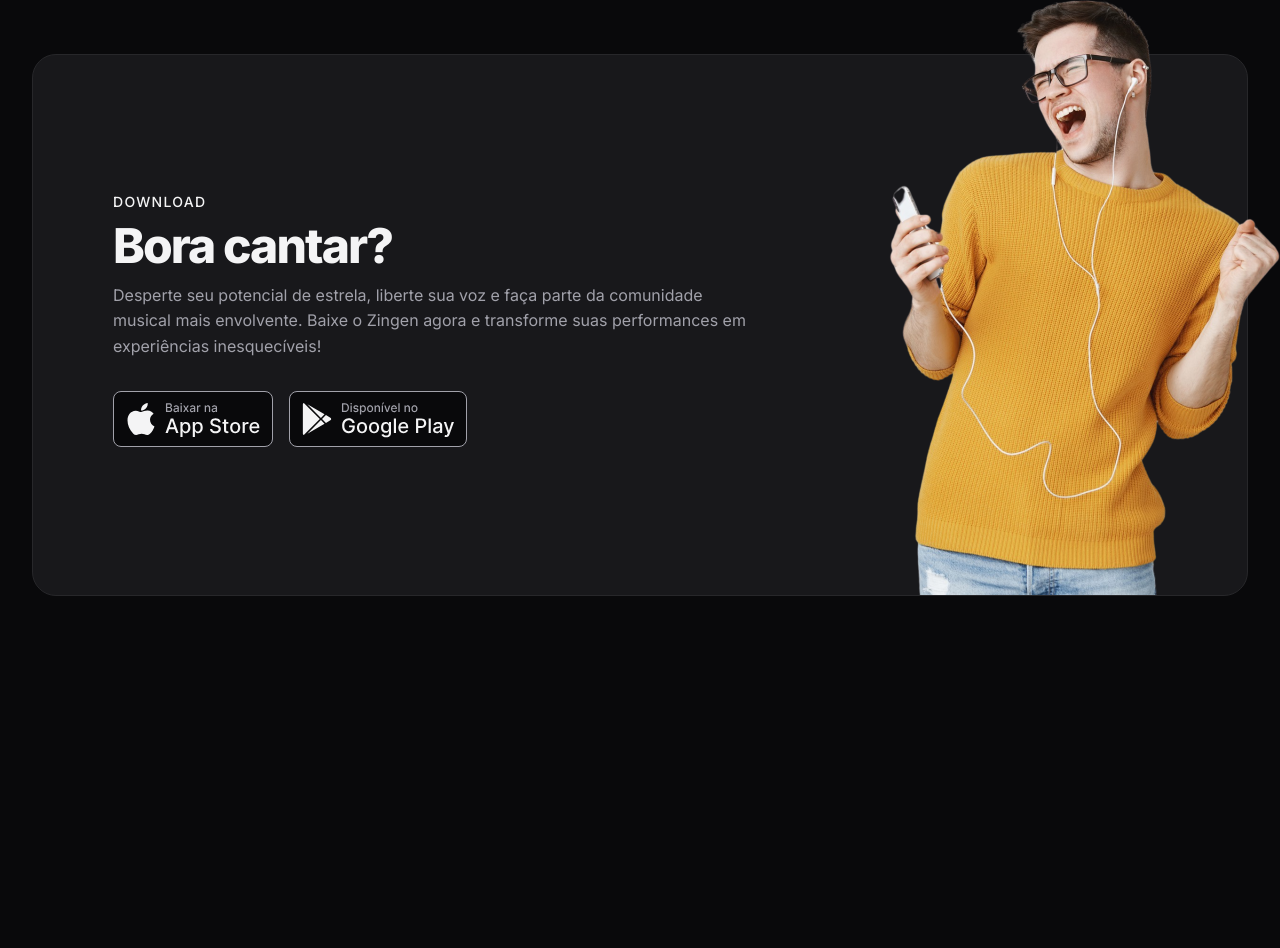
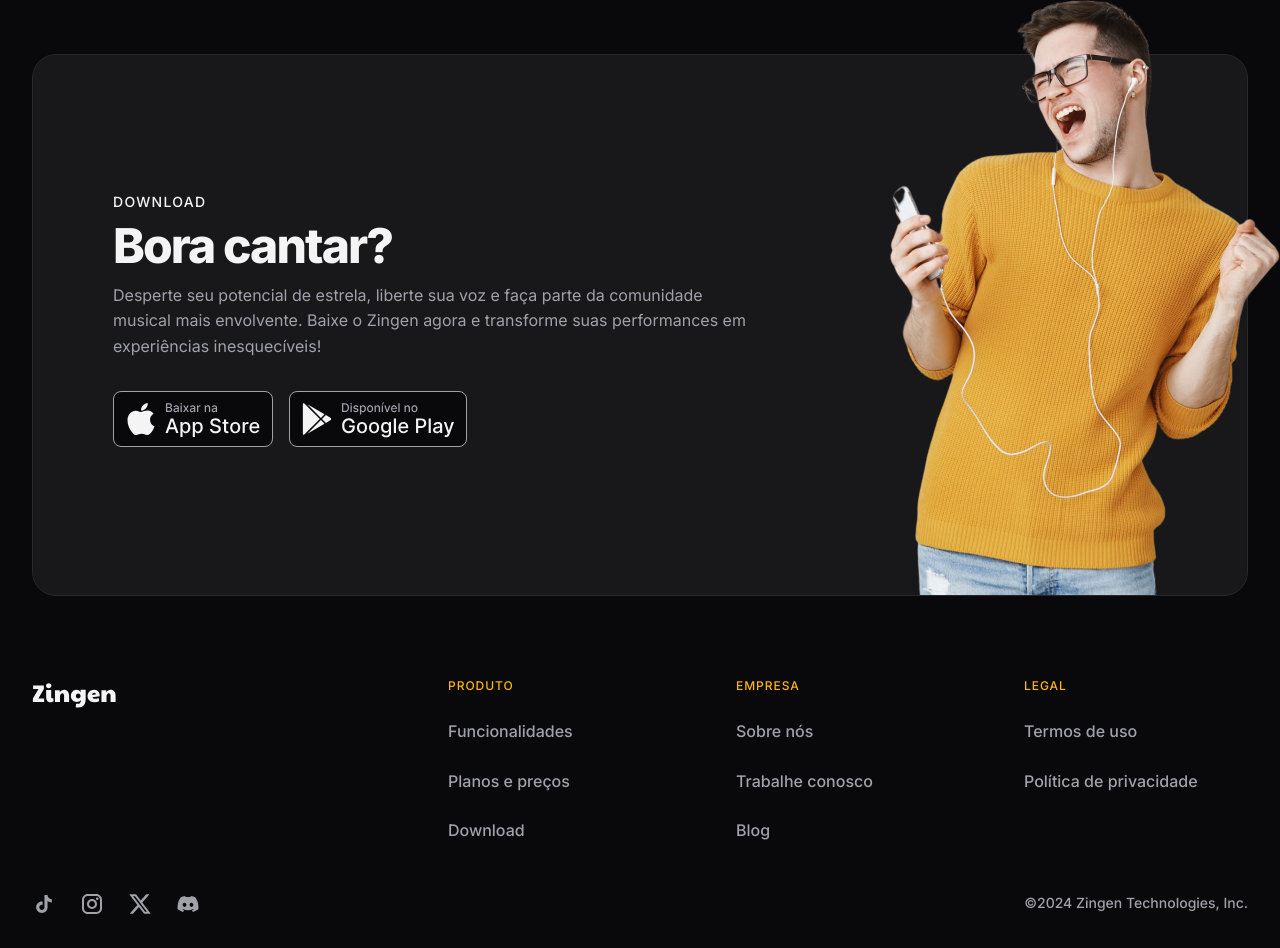
Before and after one commit to gabriel-lima258/Responsive---Zingen, a plain HTML site: page index.html in a window 1280 px wide. Shown: the part 3391-4339 px from the top of the page. Before the commit the page ends 3987 px from the top, so only its background shows below. Drawn offline with Linux system fonts and the light colour scheme.

Commit message:
footer and project zingen done

```diff
--- a/index.html
+++ b/index.html
@@ -181,11 +181,65 @@
           </a>
         </div>
 
-          <img src="/assets/images/rapaz-ouvindo-musica-com-fones-de-ouvido-e-cantando-no-aplicativo-de-karaoke-removebg 1.png" alt="">
-
-
+        <img src="/assets/images/rapaz-ouvindo-musica-com-fones-de-ouvido-e-cantando-no-aplicativo-de-karaoke-removebg 1.png" alt="">
       </div>
     </div>
   </section>
+
+  <footer>
+    <div class="container py-xl grid">
+      <section class="grid top">
+        <img src="assets/icons/Logo.svg" alt="logo zingen">
+
+      <nav class="even-columns">
+        <ul role="list" class="grid gap-1.5">
+          <li class="title">Produto</li>
+          <li>
+            <a href="#features">Funcionalidades</a>
+          </li>
+          <li>
+            <a href="#pricing">Planos e preços</a>
+          </li>
+          <li>
+            <a href="#download">Download</a>
+          </li>
+        </ul>
+
+        <ul role="list" class="grid gap-1.5">
+          <li class="title">Empresa</li>
+          <li>
+            <a href="#">Sobre nós</a>
+          </li>
+          <li>
+            <a href="#">Trabalhe conosco</a>
+          </li>
+          <li>
+            <a href="#">Blog</a>
+          </li>
+        </ul>
+
+        <ul role="list" class="grid gap-1.5">
+          <li class="title">Legal</li>
+          <li>
+            <a href="#">Termos de uso</a>
+          </li>
+          <li>
+            <a href="#">Política de privacidade</a>
+          </li>
+        </ul>
+      </nav>
+      </section>
+
+      <section class="bottom flex gap-1.5">
+        <div class="flex gap-1.5">
+          <a href="#" class="social" aria-label="tiktok"></a>
+          <a href="#" class="social" aria-label="instagram"></a>
+          <a href="#" class="social" aria-label="twitter"></a>
+          <a href="#" class="social" aria-label="discord"></a>
+        </div>
+        <span class="copy">©2024 Zingen Technologies, Inc.</span>
+      </section>
+    </div>
+  </footer>
 </body>
 </html>
--- /dev/null
+++ b/styles/footer.css
@@ -0,0 +1,60 @@
+footer {
+  color: var(--text-color-secondary);
+  font-weight: var(--fw-md);
+
+  & .container {
+    padding-inline: 3rem;
+  }
+
+  & .container,
+  & .top {
+    gap: 3rem;
+  }
+
+  & nav.even-columns {
+    gap: 4rem;
+  }
+
+
+  & .top ul {
+    align-content: start;
+  }
+
+  & .title {
+    font-size: 0.75rem;
+    letter-spacing: 0.08em;
+    text-transform: uppercase;
+    color: rgb(255, 183, 0);
+  }
+
+  & .bottom {
+    flex-wrap: wrap;
+
+    & > div {
+      margin-right: auto;
+    }
+
+    & span {
+      font-size: .875rem;
+    }
+  }
+
+  @media (width >= 80em) {
+    .container {
+      padding-inline: 0;
+      padding-bottom: 2rem;
+    }
+
+    & .top {
+      grid-template-columns: auto 1fr;
+
+      & nav {
+        margin-left: auto;
+
+        & ul {
+          width: 14rem;
+        }
+      }
+    }
+  }
+}
--- a/styles/global.css
+++ b/styles/global.css
@@ -57,6 +57,9 @@ html {
 
   /* impede o rolamento eixo x no mobile */
   overflow-x: hidden;
+
+  /* faz o rolamento ao clicar em um link mais suave */
+  scroll-behavior: smooth;
 }
 
 body {
--- a/styles/index.css
+++ b/styles/index.css
@@ -11,3 +11,4 @@
 @import url(features.css) (width >= 80rem);
 @import url(pricing.css);
 @import url(download.css);
+@import url(footer.css);
```
